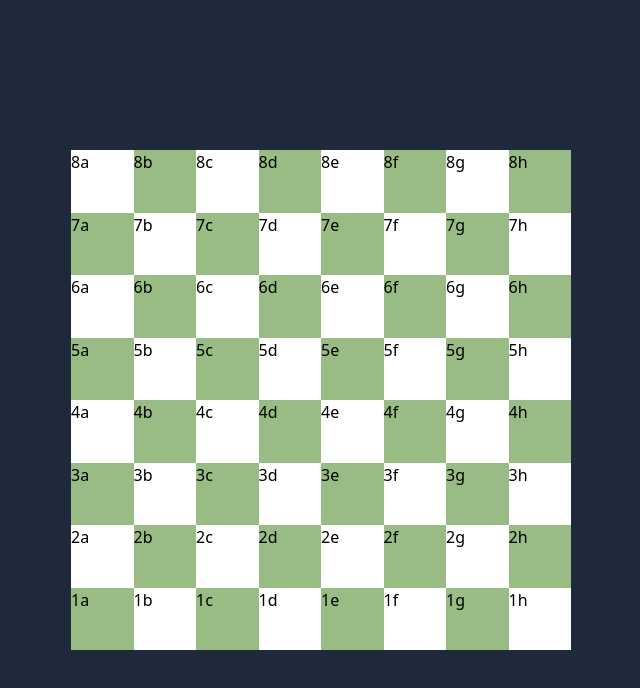
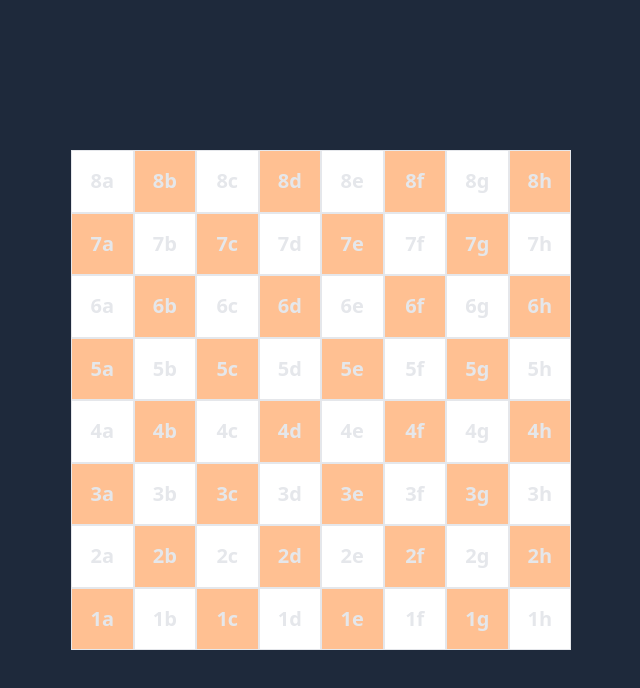
Before and after one commit to huyngse/react-chess, a React (Vite) app: page / in a window 1280 px wide. Shown: the top 688 px of the page, without its empty margins (319-959 px from the left). Built offline with nearby package versions, Linux system fonts and the light colour scheme.

Commit message:
Add Chessboard

```diff
--- a/package.json
+++ b/package.json
@@ -11,7 +11,8 @@
   },
   "dependencies": {
     "react": "^18.2.0",
-    "react-dom": "^18.2.0"
+    "react-dom": "^18.2.0",
+    "sass": "^1.70.0"
   },
   "devDependencies": {
     "@types/react": "^18.2.55",
--- a/src/App.tsx
+++ b/src/App.tsx
@@ -2,7 +2,7 @@ import Chessboard from "./components/Chessboard"
 
 function App() {
   return (
-    <div className="h-screen grid place-content-center bg-slate-800">
+    <div className="min-h-screen grid place-content-center bg-slate-800">
       <Chessboard/>
     </div>
   )
--- a/src/components/Chessboard.tsx
+++ b/src/components/Chessboard.tsx
@@ -1,14 +1,31 @@
-const verticalAxis = ["1", "2", "3", "4", "5", "6", "7", "8"];
+import { ReactNode } from "react";
+
+const verticalAxis: string[] = ["1", "2", "3", "4", "5", "6", "7", "8"];
 verticalAxis.reverse();
-const horizontalAxis = ["a", "b", "c", "d", "e", "f", "g", "h"];
+const horizontalAxis: string[] = ["a", "b", "c", "d", "e", "f", "g", "h"];
 const Chessboard = () => {
-  const board = [];
+  const board: ReactNode[] = [];
   for (let i = 0; i < verticalAxis.length; i++) {
     for (let j = 0; j < horizontalAxis.length; j++) {
-      board.push(<span className={`${(i + j)% 2 == 0 && "bg-white"}`}>{verticalAxis[i]}{horizontalAxis[j]}</span>)
+      const isBlack = (i + j) % 2 !== 0;
+      board.push(
+        <span
+          key={`tile-${i}${j}`}
+          className={`${
+            isBlack ? "black-tile" : "bg-white"
+          } text-gray-200 flex justify-center items-center font-bold text-xl select-none border hover:border-blue-950 hover:text-blue-950 duration-500`}
+        >
+          {verticalAxis[i]}
+          {horizontalAxis[j]}
+        </span>
+      );
     }
   }
-  return <div className="bg-[#99BC85] w-[500px] h-[500px] grid grid-cols-8">{board}</div>;
+  return (
+    <div className="bg-[#99BC85] w-[500px] h-[500px] grid grid-cols-8">
+      {board}
+    </div>
+  );
 };
 
 export default Chessboard;
--- a/src/index.css
+++ /dev/null
@@ -1,3 +0,0 @@
-@tailwind base;
-@tailwind components;
-@tailwind utilities;
--- /dev/null
+++ b/src/index.scss
@@ -0,0 +1,30 @@
+@tailwind base;
+@tailwind components;
+@tailwind utilities;
+
+$primary-color: #99BC85;
+$secondary-color: white;
+
+.black-tile {
+  animation: blackTileChangeColor 10s linear infinite;
+}
+
+@keyframes blackTileChangeColor {
+  0% {
+    background-color: #CDFADB;
+  }
+
+  25% {
+    background-color: #F6FDC3;
+  }
+
+  50% {
+    background-color: #FFCF96;
+  }
+  75% {
+    background-color: #FF8080;
+  }
+  100% {
+    background-color: #CDFADB;
+  }
+}
--- a/src/main.tsx
+++ b/src/main.tsx
@@ -1,7 +1,7 @@
 import React from 'react'
 import ReactDOM from 'react-dom/client'
 import App from './App.tsx'
-import './index.css'
+import './index.scss'
 
 ReactDOM.createRoot(document.getElementById('root')!).render(
   <React.StrictMode>
```
Also changed, not shown: 1 other file (tests, documents, lock files or other folders).
